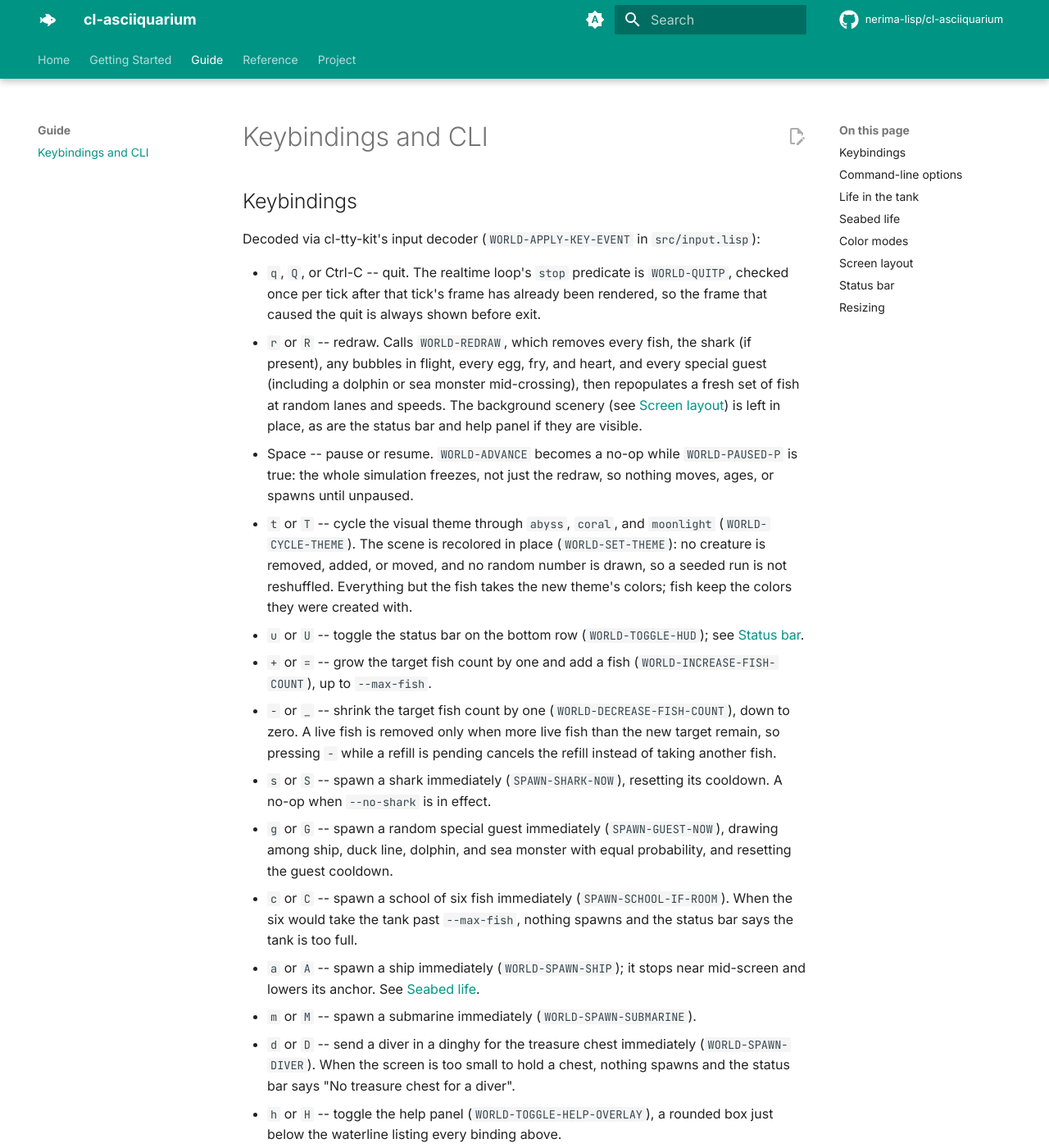
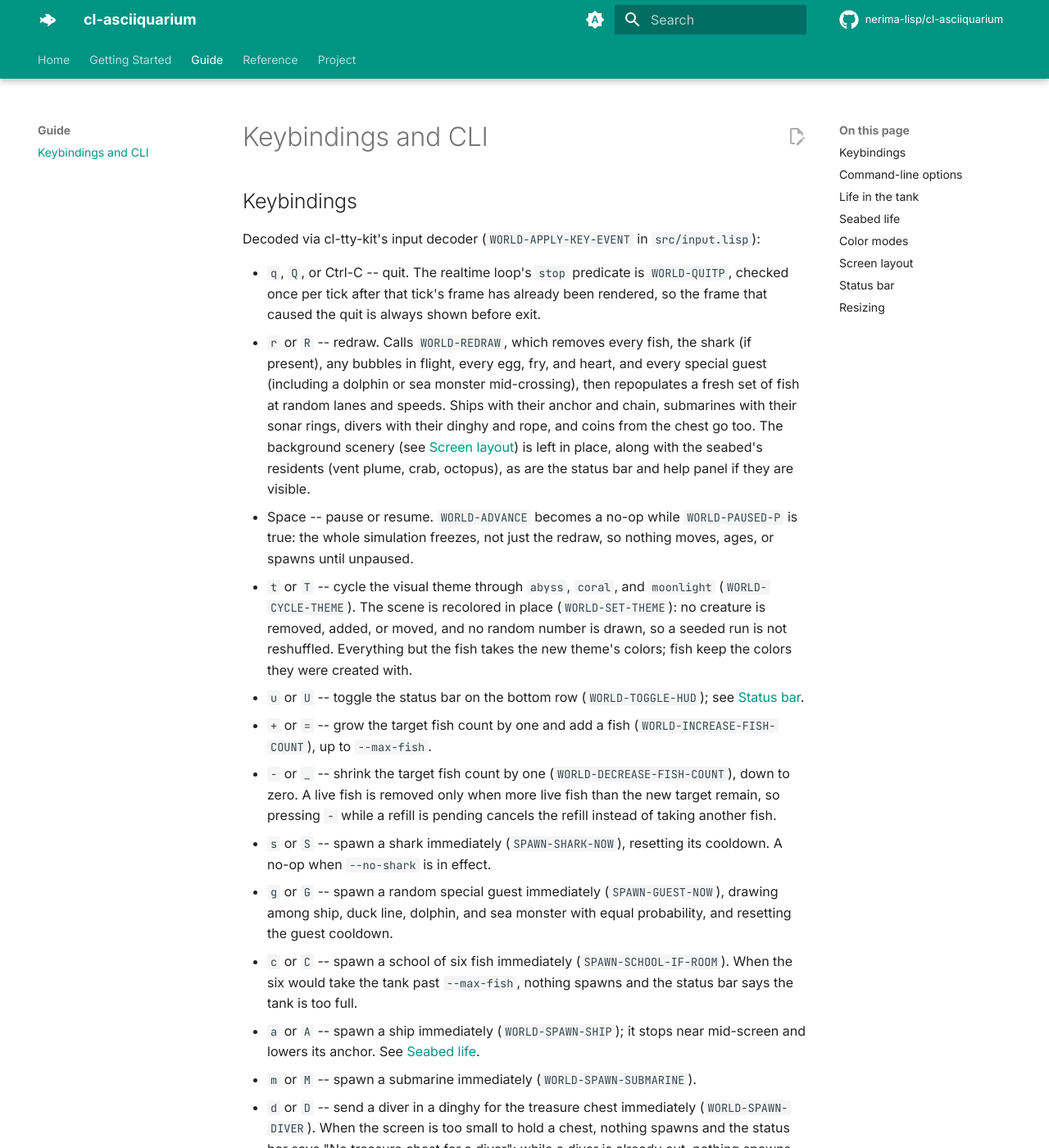
Before and after one commit to nerima-lisp/cl-asciiquarium, an MkDocs documentation site: the page built from docs/src/guide/usage.md, in a window 1280 px wide and 1400 px high. Shown: the whole window at 82% size. Built offline with MkDocs 1.6.1 and Material for MkDocs 9.7.7, drawn with Linux system fonts in a browser that asks for light colours; comment, search, counter and statistics services are not loaded; some of the changed text lies outside the part shown.

Commit message:
docs: note the busy diver, the redraw of seabed events, and the plume threat

```diff
--- a/docs/src/guide/usage.md
+++ b/docs/src/guide/usage.md
@@ -13,9 +13,12 @@ Decoded via cl-tty-kit's input decoder (`WORLD-APPLY-KEY-EVENT` in
   shark (if present), any bubbles in flight, every egg, fry, and heart, and
   every special guest (including a dolphin or sea monster mid-crossing), then
   repopulates a fresh
-  set of fish at random lanes and speeds. The background scenery (see
-  [Screen layout](#screen-layout)) is left in place, as are the status bar
-  and help panel if they are visible.
+  set of fish at random lanes and speeds. Ships with their anchor and chain,
+  submarines with their sonar rings, divers with their dinghy and rope, and
+  coins from the chest go too. The background scenery (see
+  [Screen layout](#screen-layout)) is left in place, along with the seabed's
+  residents (vent plume, crab, octopus), as are the status bar and help panel
+  if they are visible.
 - Space -- pause or resume. `WORLD-ADVANCE` becomes a no-op while
   `WORLD-PAUSED-P` is true: the whole simulation freezes, not just the
   redraw, so nothing moves, ages, or spawns until unpaused.
@@ -45,7 +48,8 @@ Decoded via cl-tty-kit's input decoder (`WORLD-APPLY-KEY-EVENT` in
 - `m` or `M` -- spawn a submarine immediately (`WORLD-SPAWN-SUBMARINE`).
 - `d` or `D` -- send a diver in a dinghy for the treasure chest immediately
   (`WORLD-SPAWN-DIVER`). When the screen is too small to hold a chest, nothing
-  spawns and the status bar says "No treasure chest for a diver".
+  spawns and the status bar says "No treasure chest for a diver"; while a
+  diver is already out, nothing spawns and it says "A diver is already out".
 - `h` or `H` -- toggle the help panel (`WORLD-TOGGLE-HELP-OVERLAY`), a
   rounded box just below the waterline listing every binding above.
 
```
Also changed, not shown: docs/src/getting-started.md (+1 -1 lines), docs/src/reference/architecture.md (+4 -1 lines).
